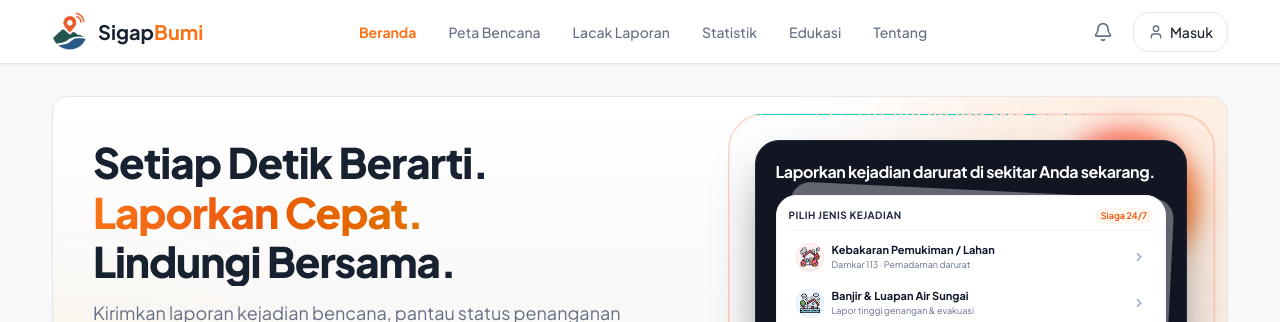
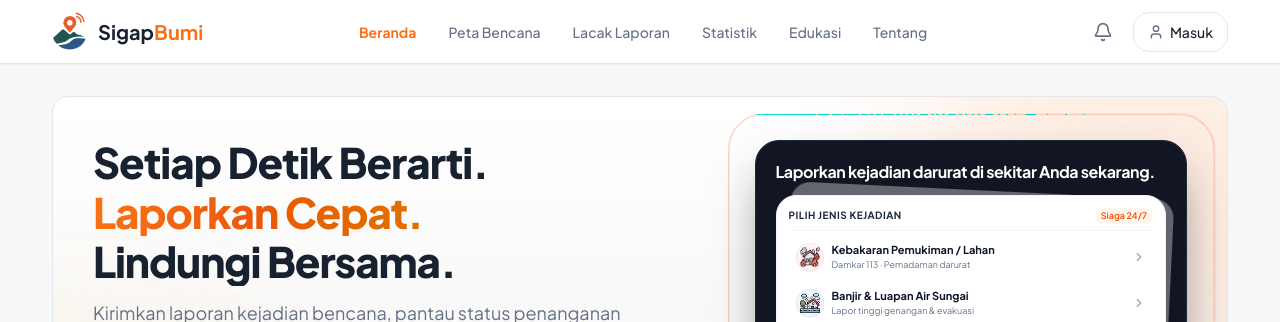
Before and after one commit to Xoltvez/SigapBumi, a Next.js app: page / in a window 1280 px wide. Shown: the top 322 px of the page. Built offline with nearby package versions, Linux system fonts and the light colour scheme; no server answers; the database is empty.

Commit message:
style(home): remove thick orange blob accent behind top right of hero bento card

```diff
--- a/src/app/page.tsx
+++ b/src/app/page.tsx
@@ -787,11 +787,7 @@ export default function HomePage() {
 
           {/* Right Column: Interactive Quick-Report Bento Card (Compact - hidden on mobile) */}
           <div ref={heroCardRef} className="hidden lg:block lg:col-span-5 relative max-w-[420px] mx-auto lg:max-w-none w-full [perspective:1000px]">
-            {/* Background Geometric Red/Orange Blob Accent */}
-            <div
-              aria-hidden="true"
-              className="absolute -top-3 -right-3 w-36 h-36 rounded-full bg-gradient-to-br from-red-500/70 to-orange-500/70 blur-md -z-10"
-            />
+            {/* Background Blob Accent */}
             <div
               aria-hidden="true"
               className="absolute -bottom-4 -left-4 w-32 h-32 rounded-2xl bg-orange-600/25 blur-lg -z-10"
```
